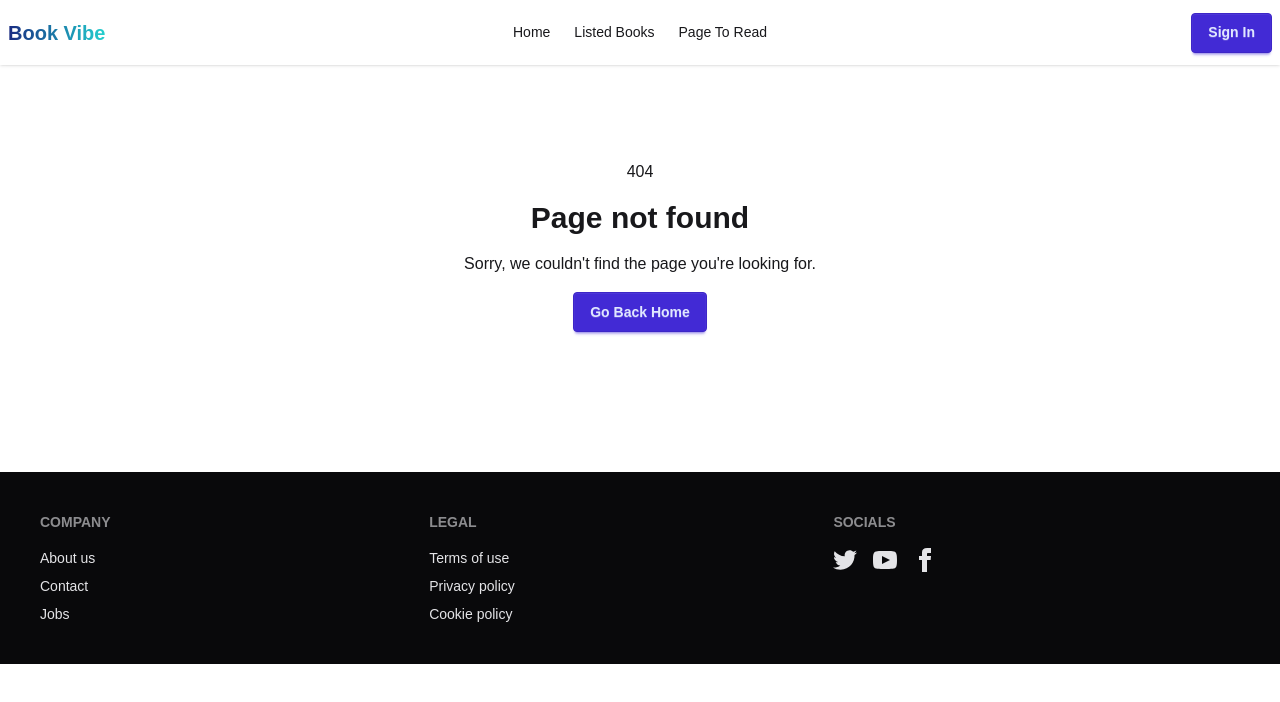
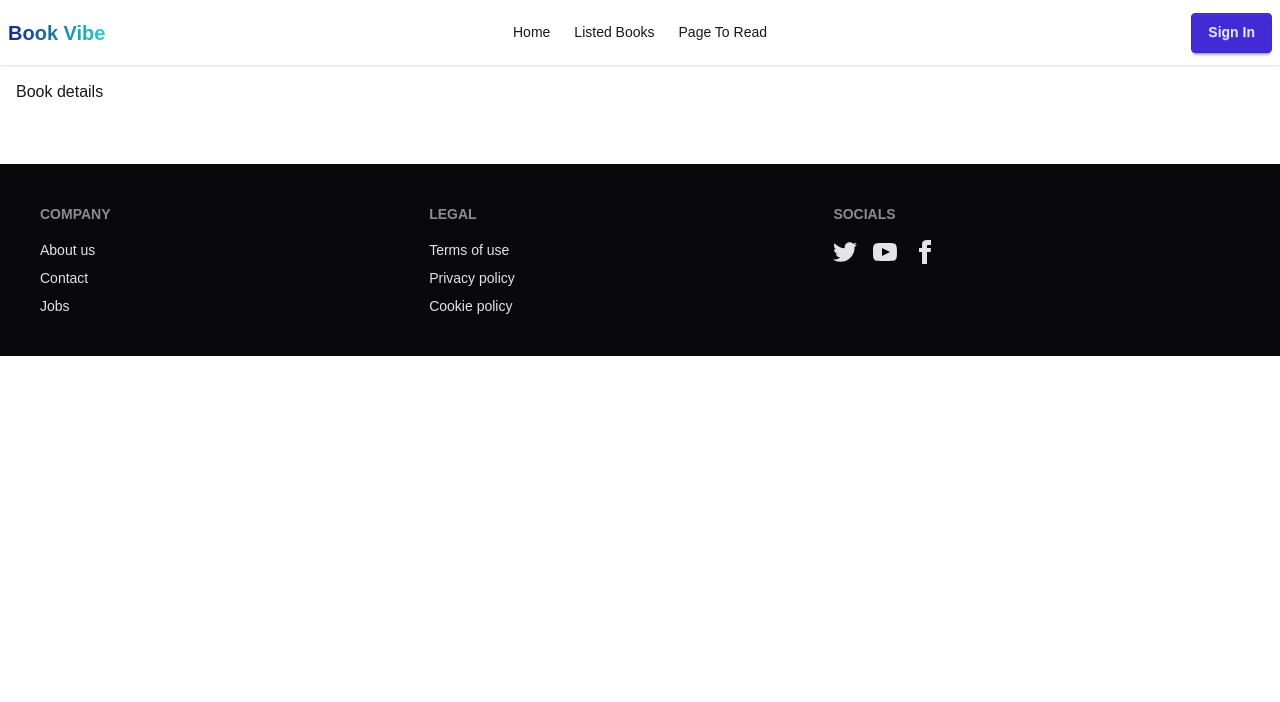
Before and after one commit to nayon-kumar/book-vibe, a React (Vite) app: page /book-details/1 in a window 1280 px wide. Shown: the top 702 px of the page. Built offline with nearby package versions, Linux system fonts and the light colour scheme.

Commit message:
Book details design started

```diff
--- /dev/null
+++ b/src/components/HomePage/BookDetails.jsx
@@ -0,0 +1,11 @@
+import React from "react";
+
+const BookDetails = () => {
+  return (
+    <div>
+      <p>Book details</p>
+    </div>
+  );
+};
+
+export default BookDetails;
--- a/src/routes/Routes.jsx
+++ b/src/routes/Routes.jsx
@@ -3,6 +3,7 @@ import MainLayout from "../layout/MainLayout";
 import HomePage from "../pages/HomePage/HomePage";
 import BookPage from "../pages/BookPage/BookPage";
 import ErrorPage from "../pages/ErrorPage/ErrorPage";
+import BookDetails from "../components/HomePage/BookDetails";
 export const router = createBrowserRouter([
   {
     path: "/",
@@ -14,6 +15,10 @@ export const router = createBrowserRouter([
         Component: BookPage,
       },
       {
+        path: "/book-details/:id",
+        Component: BookDetails,
+      },
+      {
         path: "*",
         Component: ErrorPage,
       },
--- a/src/ui/BookCard.jsx
+++ b/src/ui/BookCard.jsx
@@ -1,9 +1,13 @@
 import React from "react";
 import { CiStar } from "react-icons/ci";
+import { Link } from "react-router";
 
 const BookCard = ({ book }) => {
   return (
-    <div className="border-2 border-gray-300 p-5 rounded-3xl cursor-pointer shadow-xl hover:shadow-2xl">
+    <Link
+      to={`/book-details/${book.bookId}`}
+      className="border-2 border-gray-300 p-5 rounded-3xl cursor-pointer shadow-xl hover:shadow-2xl"
+    >
       <div className="text-center bg-[#F3F3F3] rounded-2xl py-8">
         <img
           className="mx-auto h-41 hover:scale-110 transition-all duration-300 ease-in-out"
@@ -40,7 +44,7 @@ const BookCard = ({ book }) => {
           </div>
         </div>
       </div>
-    </div>
+    </Link>
   );
 };
 
```
